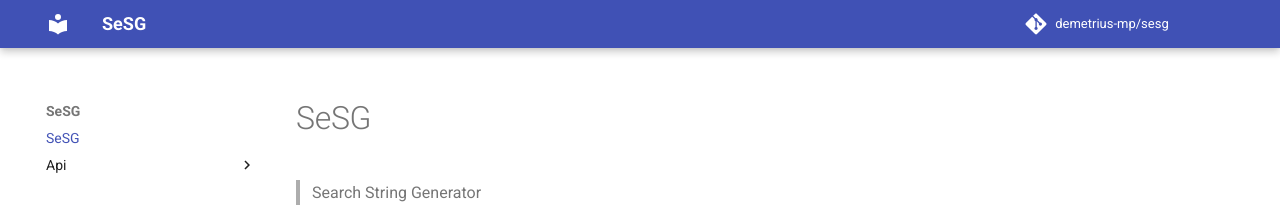
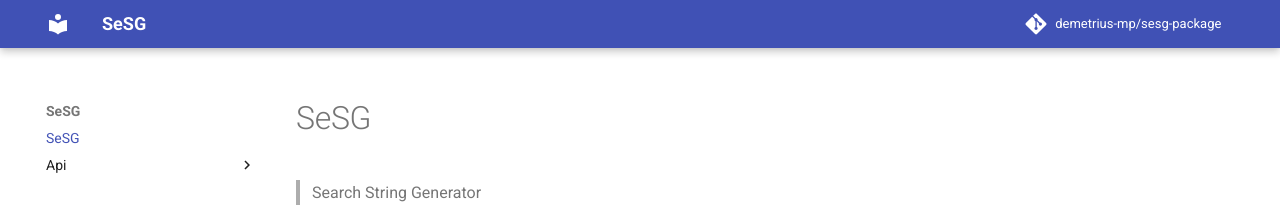
Before and after one commit to demetrius-mp/sesg, an MkDocs documentation site: the page built from docs/index.md, in a window 1280 px wide. Shown: the top 208 px of the page. Built offline with MkDocs 1.6.1 and Material for MkDocs 9.7.7, drawn with Linux system fonts in a browser that asks for light colours; comment, search, counter and statistics services are not loaded.

Commit message:
docs: fix docs urls

```diff
--- a/mkdocs.yml
+++ b/mkdocs.yml
@@ -1,6 +1,6 @@
 site_name: SeSG
-repo_url: https://github.com/demetrius-mp/sesg
-repo_name: demetrius-mp/sesg
+repo_url: https://github.com/demetrius-mp/sesg-package
+repo_name: demetrius-mp/sesg-package
 edit_uri: tree/main/docs
 
 theme:
```
